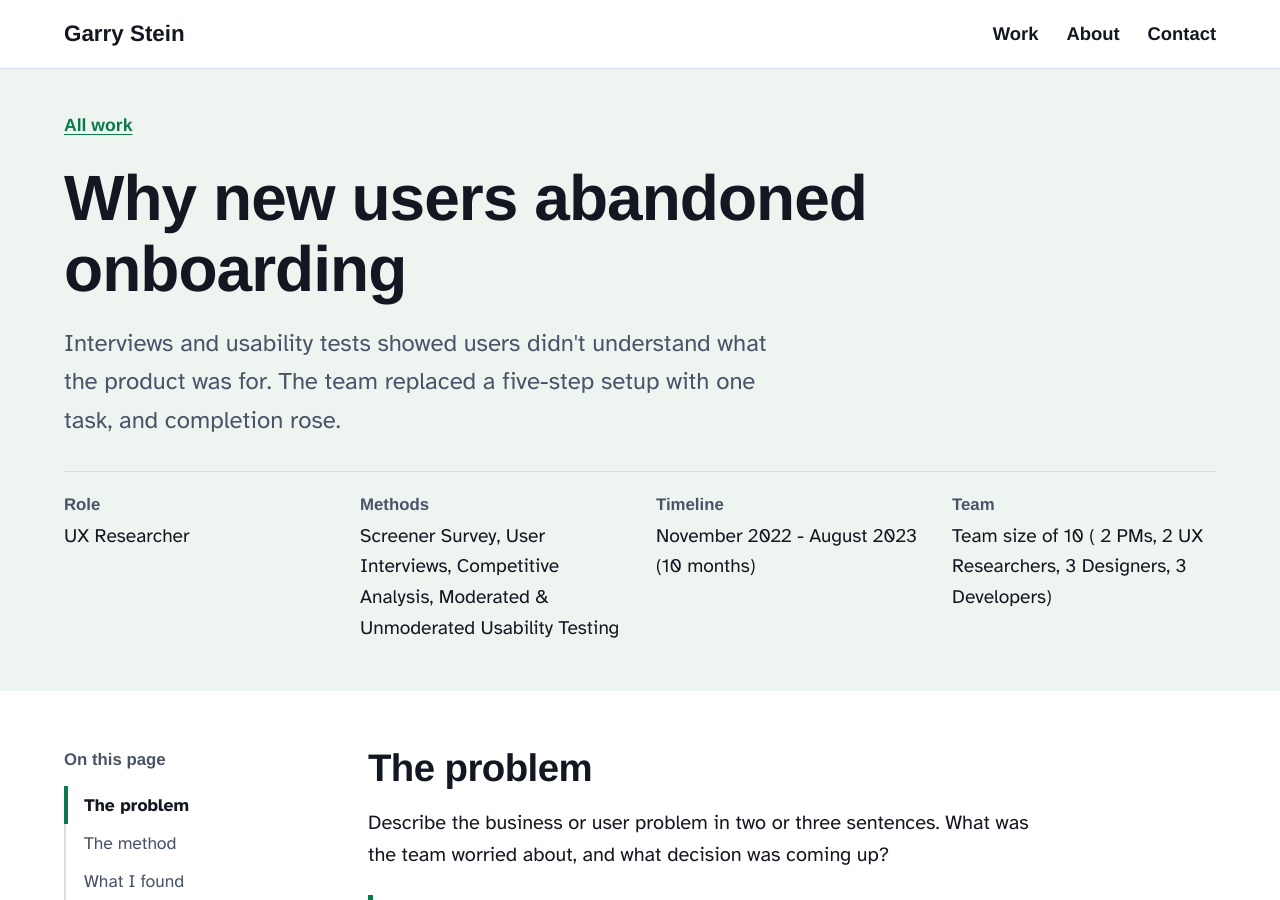
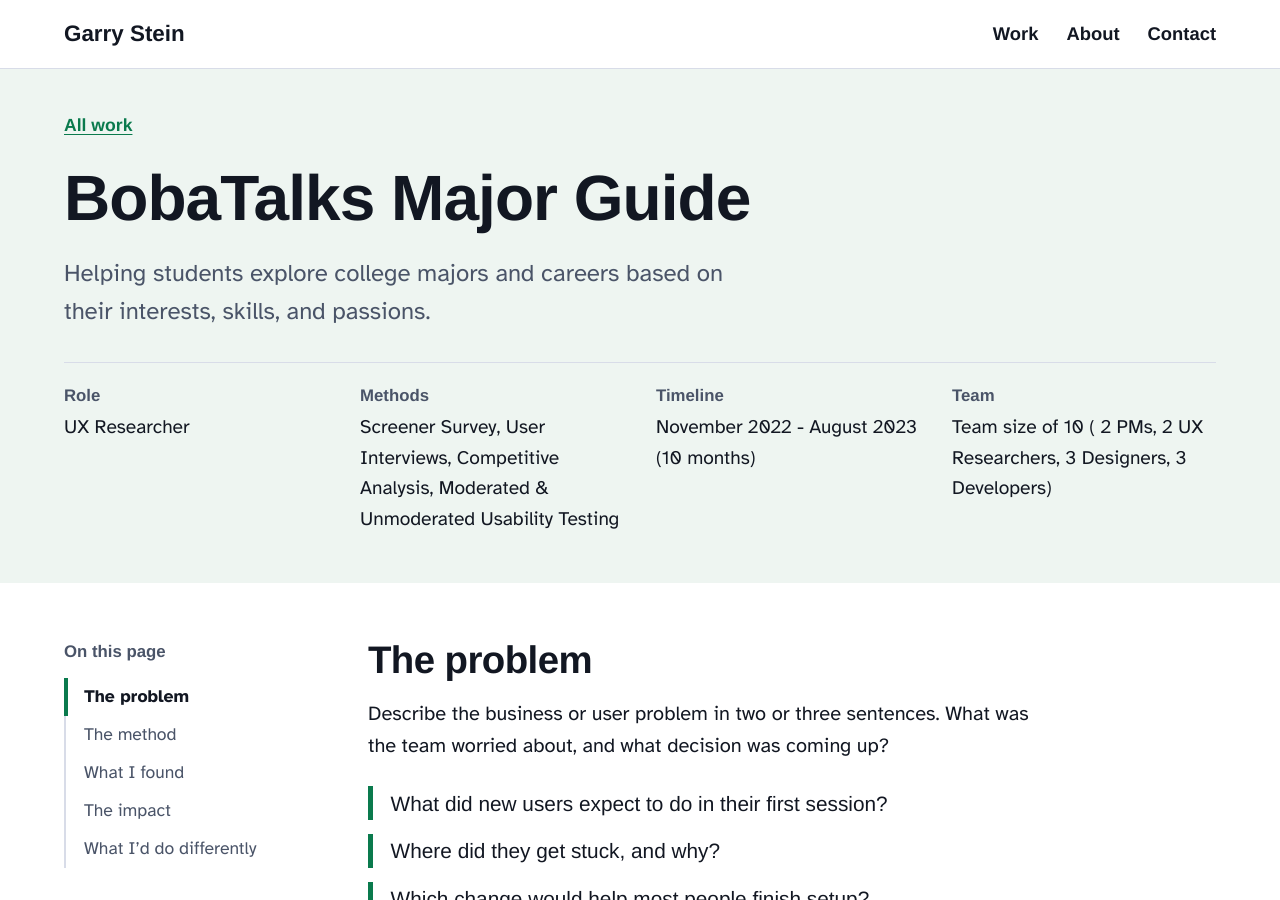
Before and after one commit to garryst/garrystein.github.io, a Jekyll site: the page built from _work/example-study.md, in a window 1280 px wide and 900 px high. Built offline with Jekyll 4.4.1, drawn with Linux system fonts in a browser that asks for light colours; some web fonts are replaced.

Commit message:
Update example-study.md

```diff
--- a/_work/example-study.md
+++ b/_work/example-study.md
@@ -1,7 +1,6 @@
 ---
-title: Why new users abandoned onboarding
-summary: Interviews and usability tests showed users didn't understand what the product was for. The team replaced a five-step setup with one task, and completion rose.
-year: 2025
+title: BobaTalks Major Guide
+summary: Helping students explore college majors and careers based on their interests, skills, and passions.
 role: UX Researcher
 methods: Screener Survey, User Interviews, Competitive Analysis, Moderated & Unmoderated Usability Testing
 timeline: November 2022 - August 2023 (10 months)
```
